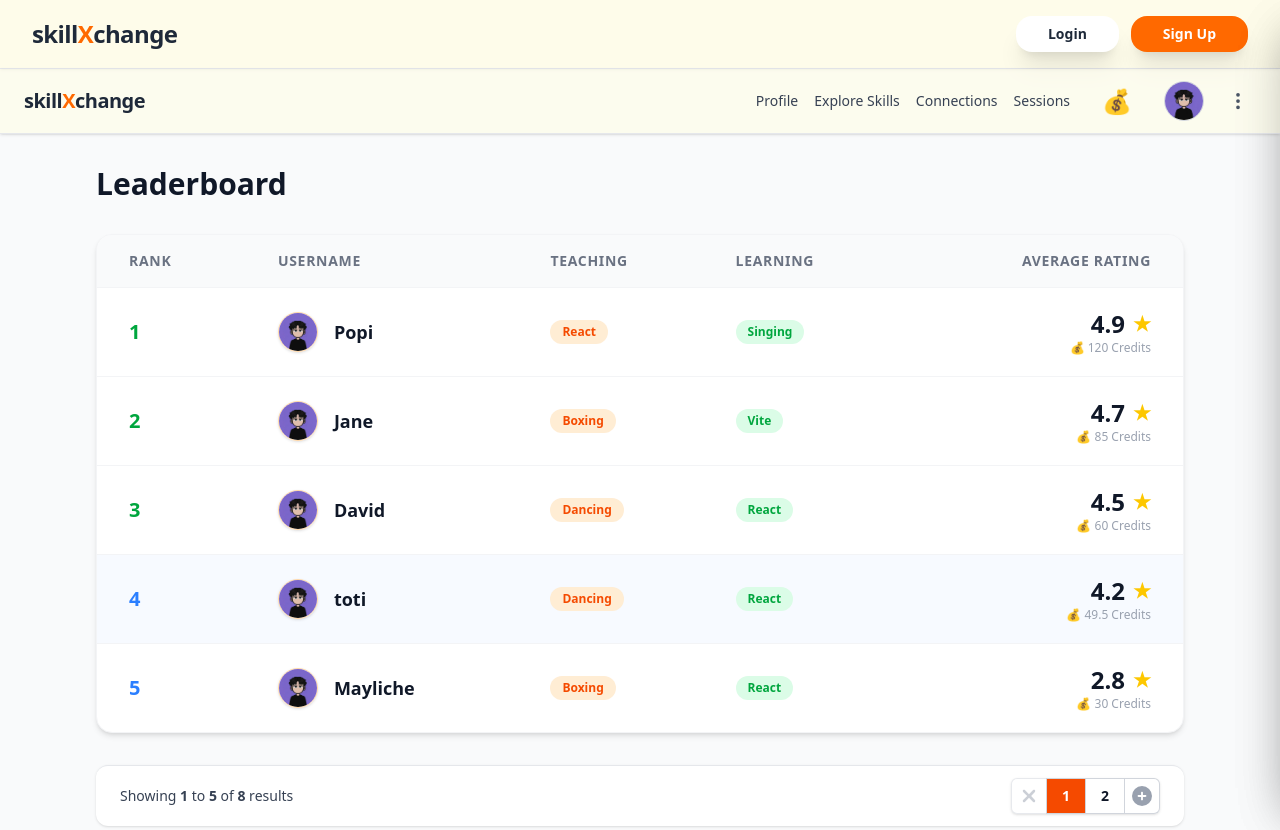
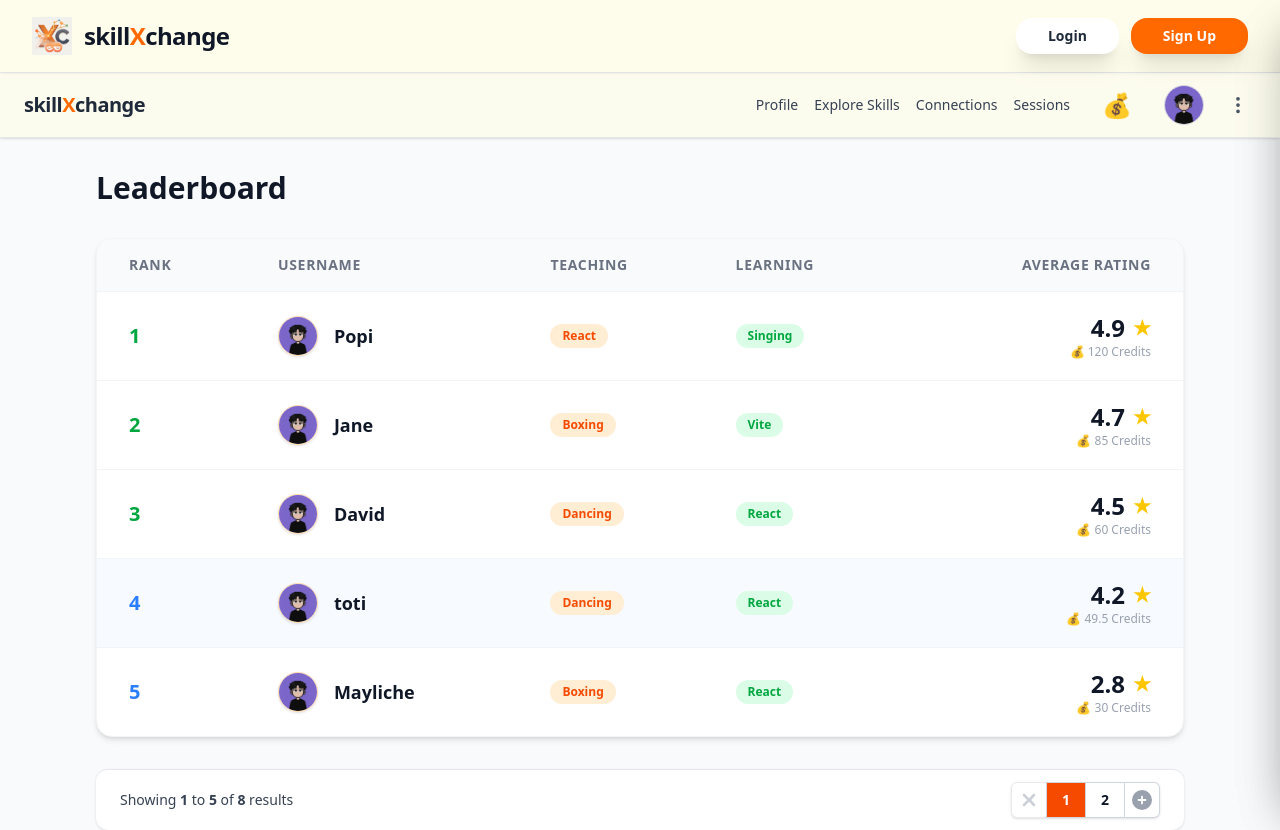
Before and after one commit to om-sairaj-rout/SkillXchange, a React (Vite) app in the folder frontend/: page /leaderboard in a window 1280 px wide. Shown: the top 830 px of the page. Built offline with nearby package versions, Linux system fonts and the light colour scheme; no server answers.

Commit message:
logo changes

```diff
--- a/frontend/src/components/Header.jsx
+++ b/frontend/src/components/Header.jsx
@@ -7,6 +7,7 @@ import { BsThreeDotsVertical } from "react-icons/bs";
 import DropDownBox from "./DropDownBox";
 import SideBar from "./SideBar";
 import { RxHamburgerMenu } from "react-icons/rx";
+import logo from "../assets/logo.png";
 
 const Header = () => {
   const { user, isAuthenticated } = useSelector((state) => state.checkAuth);
@@ -72,11 +73,20 @@ const Header = () => {
     <header
       className={`flex justify-between items-center sticky top-0 px-8 py-4 border-b border-gray-200 ${lightBgColor} shadow-sm z-10`}
     >
-      <div className="flex items-center space-x-6">
-        <Link to="/" className="text-2xl font-bold tracking-tight">
-          skill<span className="text-orange-500">X</span>change
-        </Link>
-      </div>
+      <div className="flex items-center">
+  <Link to="/" className="flex items-center space-x-3 group">
+    {/* The Logo Icon */}
+    <img
+      src={logo}
+      alt="skillXchange Logo"
+      className="w-10 h-10 object-contain transition-transform duration-200 group-hover:scale-110"
+    />
+    {/* The Text */}
+    <span className="text-2xl font-bold tracking-tight text-gray-900">
+      skill<span className="text-orange-500">X</span>change
+    </span>
+  </Link>
+</div>
 
       {!isAuthenticated ? (
         <div className="flex space-x-3">
```
Also changed, not shown: frontend/src/assets/logo.png (added).
